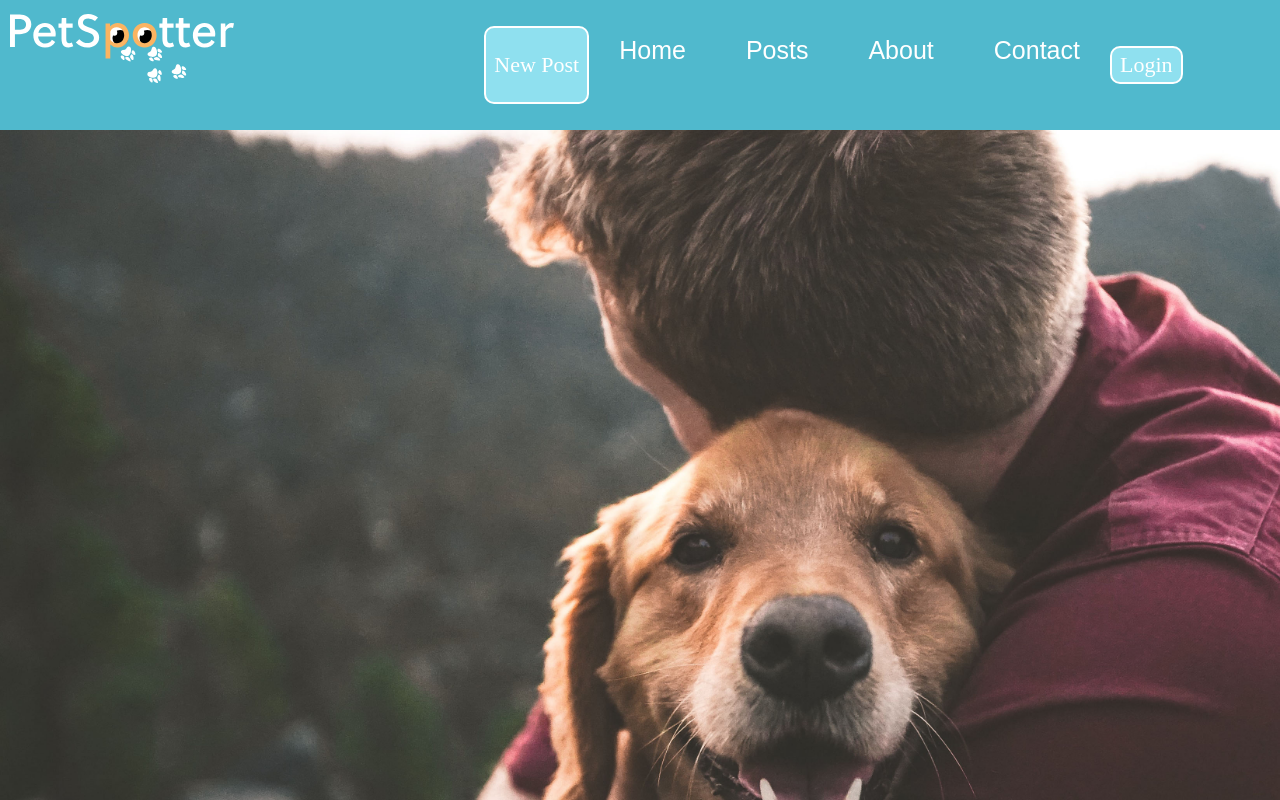
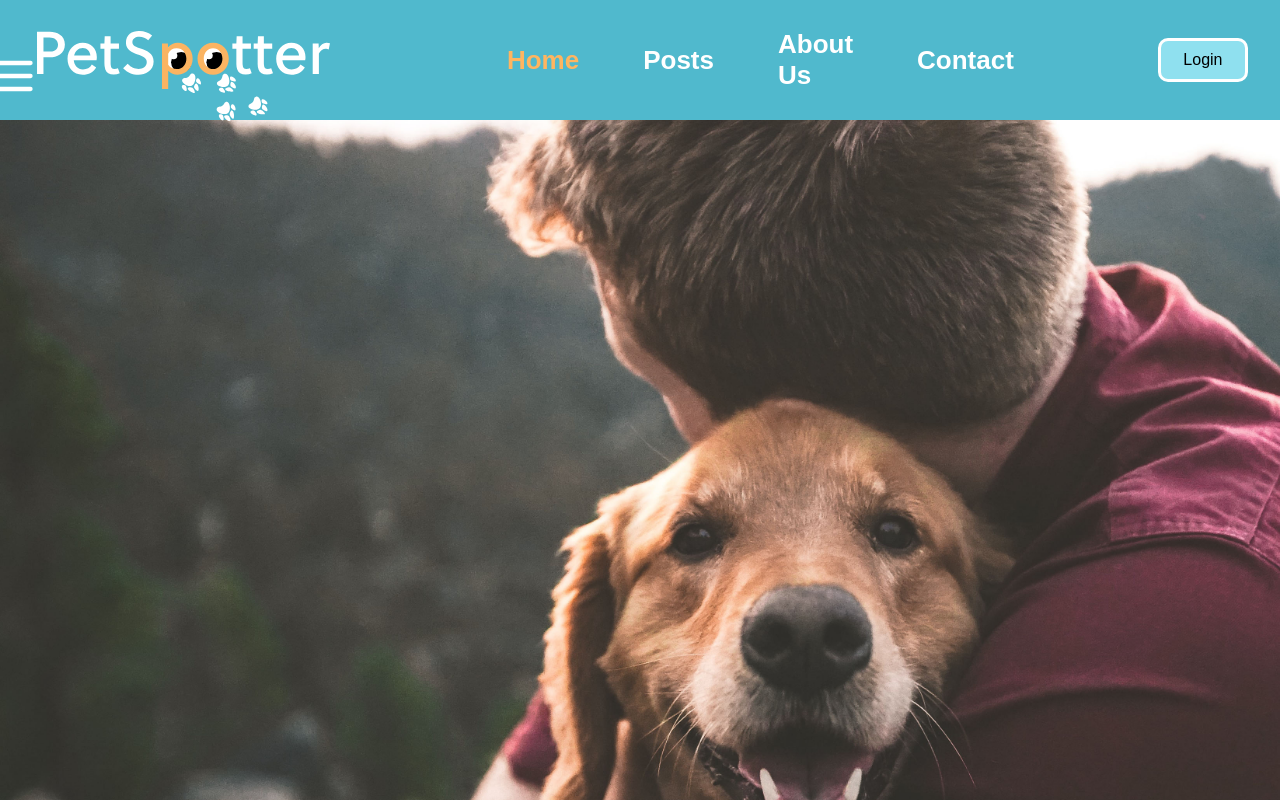
Before and after one commit to CoffeeDoodles/final-project-fe, a React (Create React App) app in the folder code/: page / in a window 1280 px wide. Shown: the top 800 px of the page. Built offline with nearby package versions, Linux system fonts and the light colour scheme; the HTML template or start-up script is replaced by a standard one; a web font is replaced by a local one.

Commit message:
testing...

```diff
--- a/code/src/App.js
+++ b/code/src/App.js
@@ -14,7 +14,7 @@ import About from "./components/pages/About";
 import PostForm from "./components/PostForm";
 import Login from "./components/pages/Login";
 import Register from "./components/pages/Register";
-// import Navbar from './components/Navbar';
+import Navbar from './components/Navbar';
 import TestNav from "./components/WIP/TestNav";
 import Footer from "./components/Footer";
 
@@ -30,8 +30,8 @@ const App = () => {
   return (
       <Provider store={store}>
         <BrowserRouter>
-          <TestNav />
-          {/* <Navbar /> */}
+          {/* <TestNav /> */}
+          <Navbar />
           <Switch>
             <Route exact path="/" component={Home} />
             <Route path="/petposts" component={PetPosts} />
--- a/code/src/components/navbar.css
+++ /dev/null
@@ -1,4 +0,0 @@
-.mobile-icon {
-  display: none;
-
-}
```
